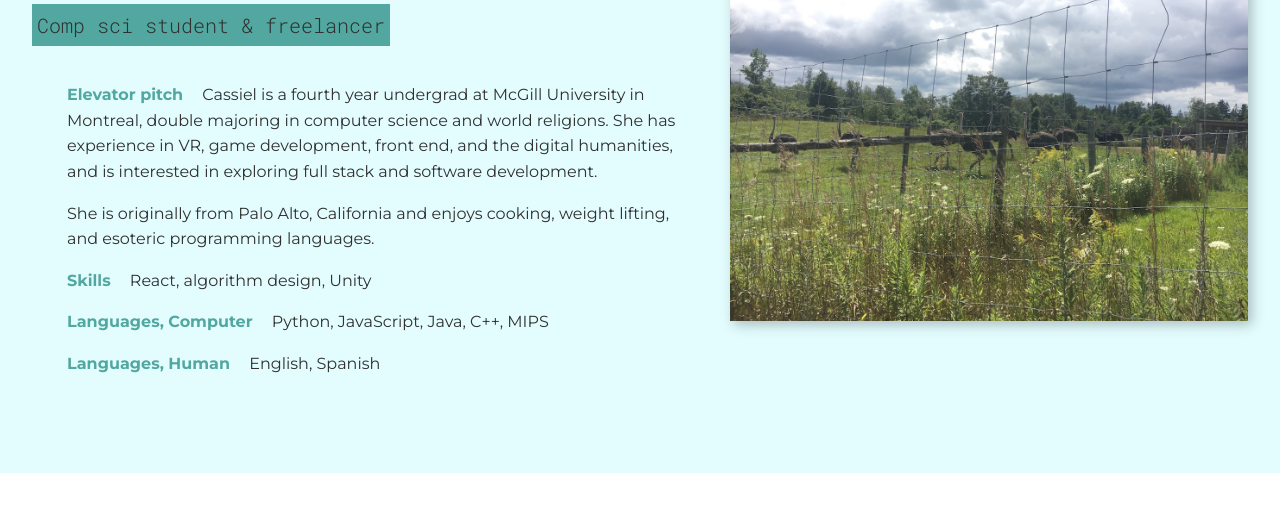
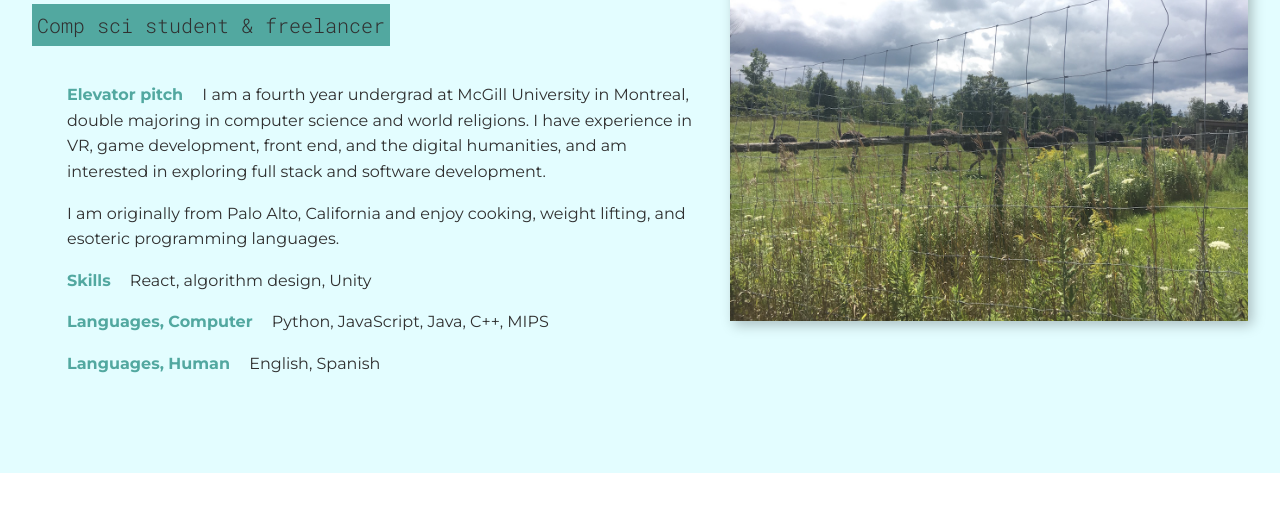
Before and after one commit to cassielmm/Portfolio_Site, a plain HTML site: page index.html in a window 1280 px wide. Shown: the part 589-1097 px from the top of the page. Drawn offline with nearby package versions, Linux system fonts and the light colour scheme.

Commit message:
grammar fix

```diff
--- a/index.html
+++ b/index.html
@@ -48,9 +48,9 @@
         <div class="subtitle"> Comp sci student & freelancer </div>
 
         <div class="desc">
-            <p><span class="heavy">Elevator pitch</span> Cassiel is a fourth year undergrad at McGill University in Montreal, double majoring in computer science and world religions. She has experience in VR, game development, front end, and the digital humanities, and is interested in exploring full stack and software development.
+            <p><span class="heavy">Elevator pitch</span> I am a fourth year undergrad at McGill University in Montreal, double majoring in computer science and world religions. I have experience in VR, game development, front end, and the digital humanities, and am interested in exploring full stack and software development.
 
-            <p>She is originally from Palo Alto, California and enjoys cooking, weight lifting, and esoteric programming languages. </p>
+            <p>I am originally from Palo Alto, California and enjoy cooking, weight lifting, and esoteric programming languages. </p>
 
             <p><span class="heavy">Skills</span> React, algorithm design, Unity</p>
 
```
Also changed, not shown: imgs/IMG_0299.JPG (deleted), imgs/IMG_0672.JPG (deleted), imgs/IMG_7004.JPG.jpg (deleted), imgs/seadollars.png (renamed from imgs/SeaDollars.png), 2 other files.
